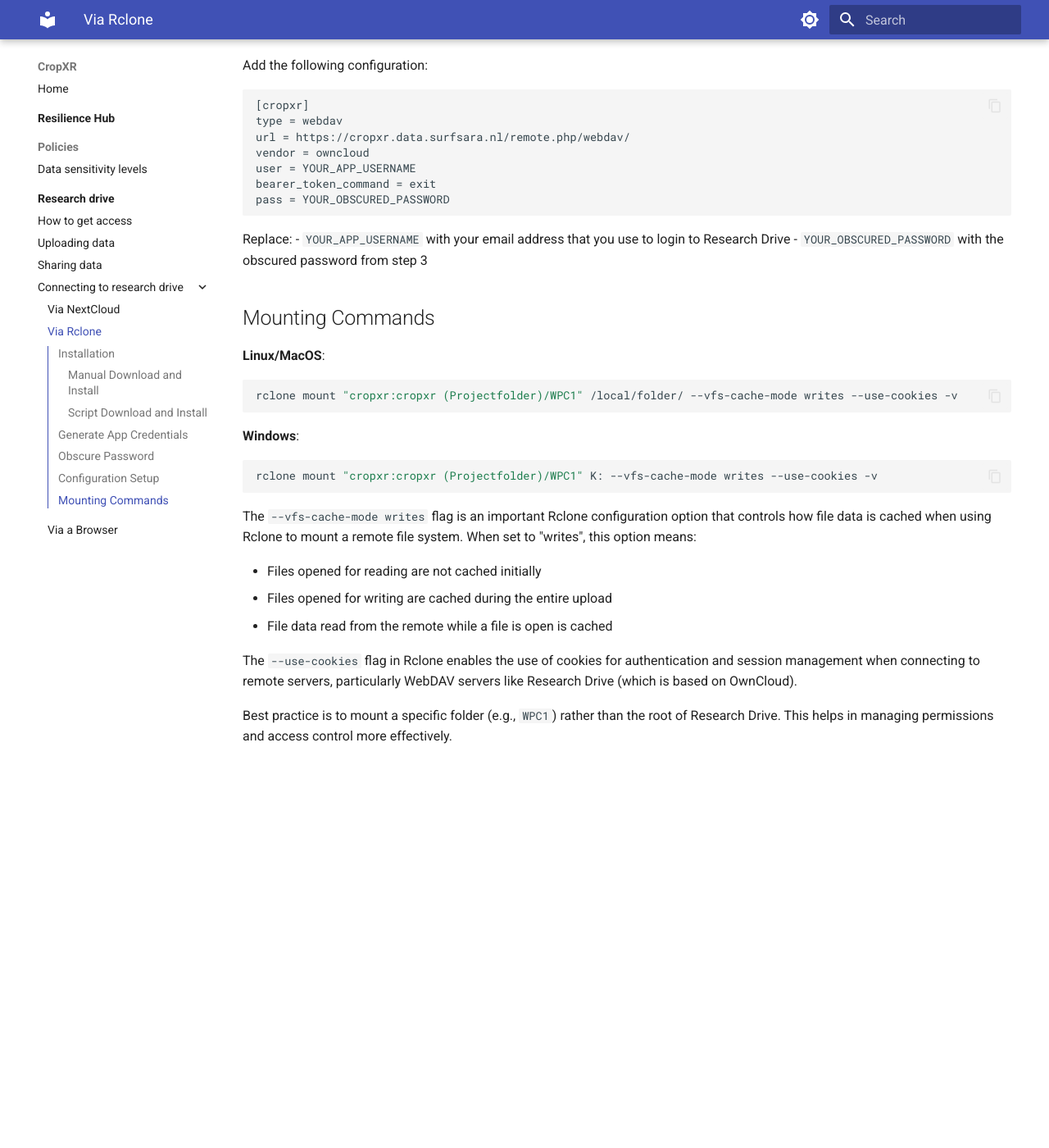
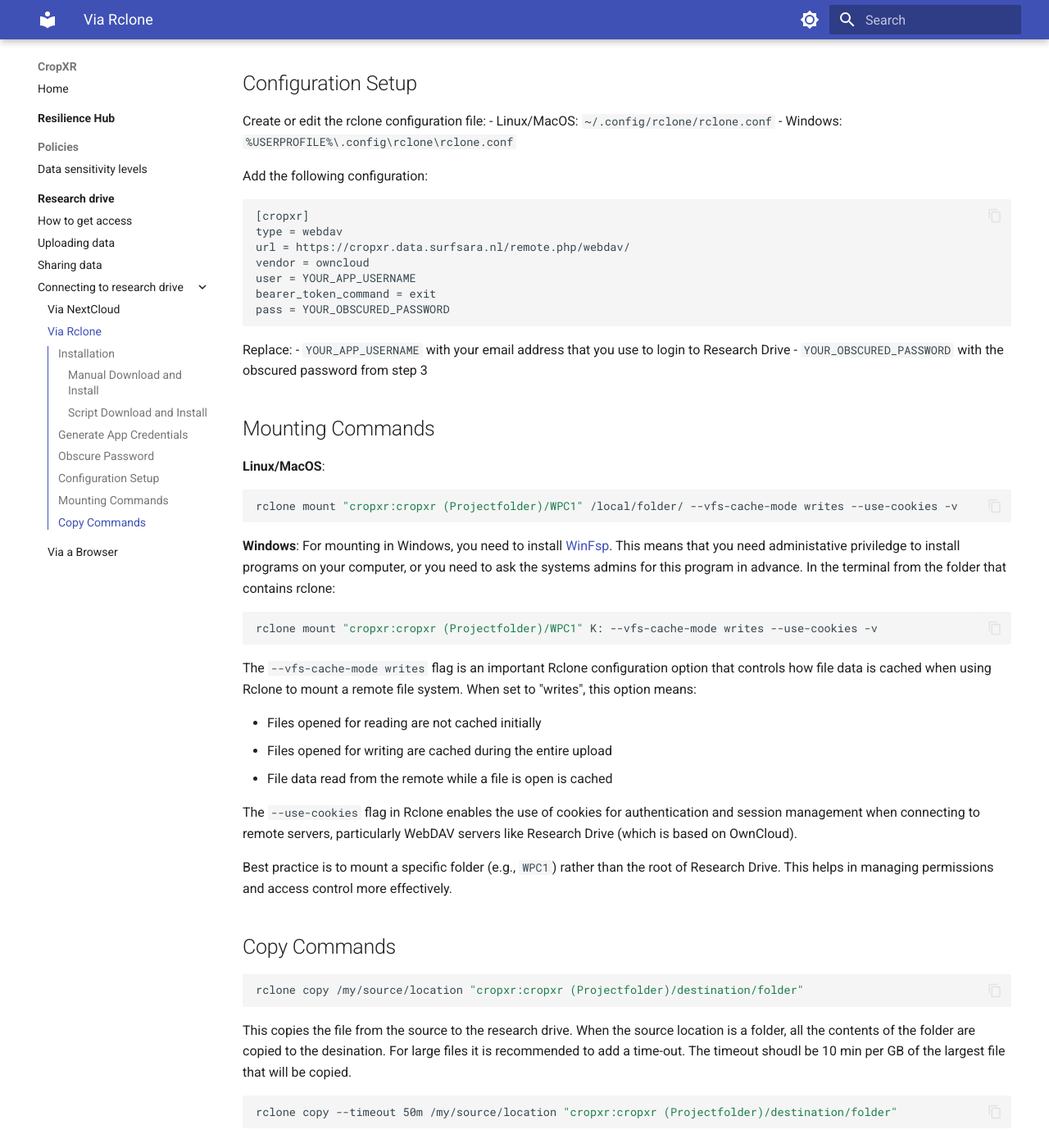
Before and after one commit to CropXR/documentation, an MkDocs documentation site: the page built from docs/research-drive/connecting-to-research-drive/Via-Rclone.md, in a window 1280 px wide and 1400 px high, scrolled down 1237 px. Shown: the whole window at 82% size. Built offline with MkDocs 1.6.1 and Material for MkDocs 9.7.7, drawn with Linux system fonts in a browser that asks for light colours; comment, search, counter and statistics services are not loaded; before the commit the page ends 2172 px from its top, so only the background shows below that; some of the changed text lies outside the part shown.

Commit message:
Update Via-Rclone.md
links to surf instructions. Windows specific instructions

````diff
--- a/docs/research-drive/connecting-to-research-drive/Via-Rclone.md
+++ b/docs/research-drive/connecting-to-research-drive/Via-Rclone.md
@@ -1,11 +1,16 @@
 
 Rclone is a powerful, open-source command-line program designed for managing files across cloud storage platforms. Often described as the "Swiss Army knife" of cloud storage management, Rclone allows users to sync, copy, and transfer files between various cloud storage providers including Google Drive, Dropbox, Amazon S3, Microsoft OneDrive, and many others. Since its creation in 2012 by Nick Craig-Wood, Rclone has become an essential tool for system administrators, developers, and tech-savvy individuals who need to efficiently handle data across multiple cloud environments. With its robust encryption capabilities, extensive configuration options, and ability to handle files of virtually any size, Rclone provides a versatile solution for both personal and enterprise cloud storage management needs.
+
+Reference instructions for mounting on Windows by SURF can be found [here](https://servicedesk.surf.nl/wiki/spaces/WIKI/pages/102827692/Mounting+Research+Drive+with+Rclone+On+Windows) These steps overlap with the instructions below.
+Other instructions for interacting with the reseach drive using Rclone are [here](https://servicedesk.surf.nl/wiki/spaces/WIKI/pages/102827686/Access+Research+Drive+via+Rclone).
 
 ## Installation
 
 ### Manual Download and Install
 - Download and install Rclone from [Rclone's website](https://rclone.org/downloads/)
 - Verify installation by running `rclone --version` in your terminal
+
+When using Windows, you can use the rclone command only from the folder where rclone.exe is located. The executable can be moved if needed.
 
 ### Script Download and Install
 To install rclone on Linux/macOS/BSD systems, run:
@@ -53,6 +58,9 @@
 ```
 
 **Windows**:
+For mounting in Windows, you need to install [WinFsp](https://winfsp.dev/). This means that you need administative priviledge to install programs on your computer, or you need to ask the systems admins for this program in advance.
+In the terminal from the folder that contains rclone:
+
 ```bash
 rclone mount "cropxr:cropxr (Projectfolder)/WPC1" K: --vfs-cache-mode writes --use-cookies -v
 ```
@@ -67,3 +75,16 @@
 The `--use-cookies` flag in Rclone enables the use of cookies for authentication and session management when connecting to remote servers, particularly WebDAV servers like Research Drive (which is based on OwnCloud).
 
 Best practice is to mount a specific folder (e.g., `WPC1`) rather than the root of Research Drive. This helps in managing permissions and access control more effectively.
+
+
+## Copy Commands
+```bash
+rclone copy /my/source/location "cropxr:cropxr (Projectfolder)/destination/folder"
+```
+
+This copies the file from the source to the research drive. When the source location is a folder, all the contents of the folder are copied to the desination.
+For large files it is recommended to add a time-out. The timeout shoudl be 10 min per GB of the largest file that will be copied.
+
+```bash
+rclone copy --timeout 50m /my/source/location "cropxr:cropxr (Projectfolder)/destination/folder"
+```
````
